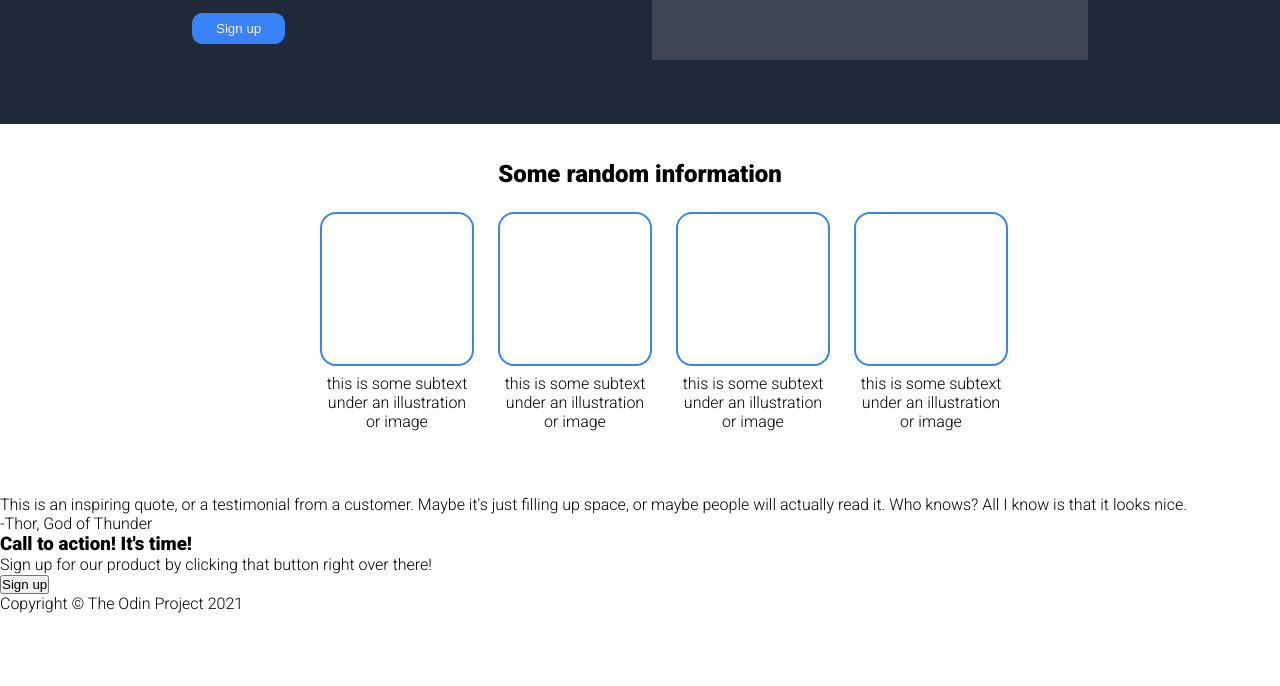
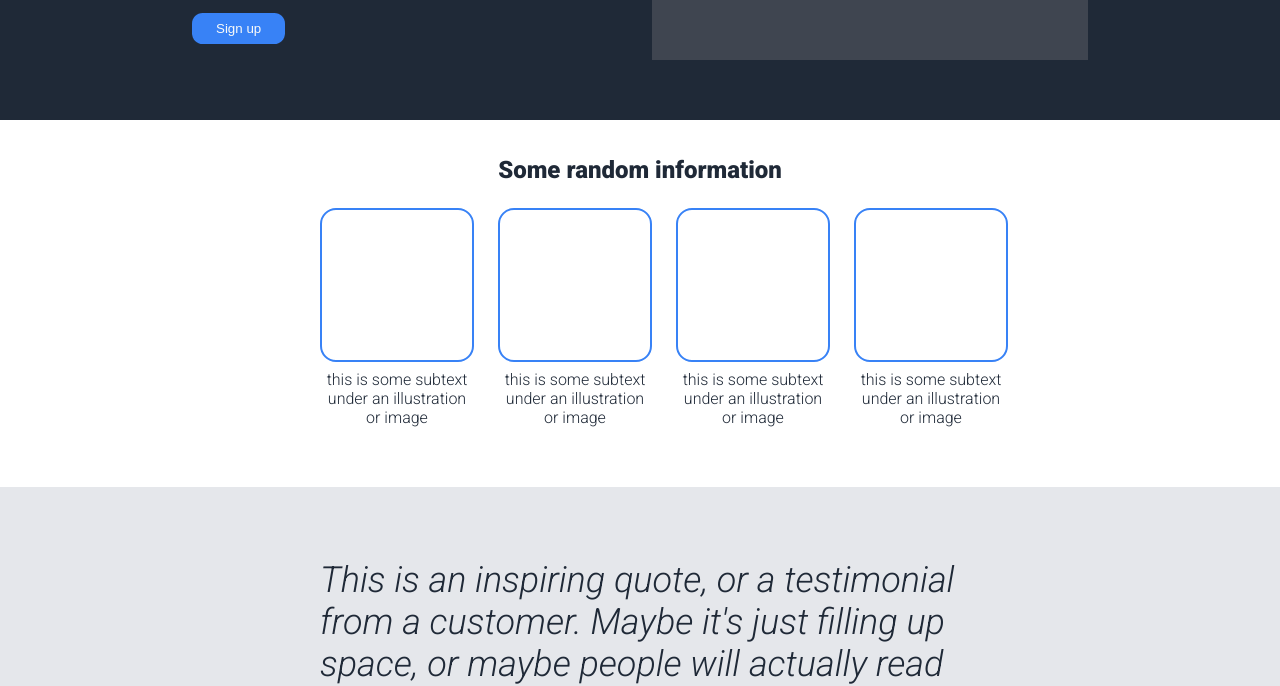
Before and after one commit to gordokay/landing-page, a plain HTML site: page index.html in a window 1280 px wide. Shown: the part 269-955 px from the top of the page. Before the commit the page ends 882 px from the top, so only its background shows below. Drawn offline with Linux system fonts and the light colour scheme.

Commit message:
Add cta and footer styling

```diff
--- a/index.html
+++ b/index.html
@@ -50,7 +50,7 @@
       </div>
     </div>
   </section>
-  <section>
+  <section class="quote">
     <figure>
       <blockquote>
         This is an inspiring quote, or a testimonial from a customer. Maybe it's just filling up space, or maybe people will actually read it. Who knows? All I know is that it looks nice.
@@ -58,7 +58,7 @@
       <figcaption>-Thor, God of Thunder</figcaption>
     </figure>
   </section>
-  <section>
+  <section class="cta-container">
     <div class="cta">
       <div class="cta-text">
         <h3>Call to action! It's time!</h3>
--- a/style.css
+++ b/style.css
@@ -10,7 +10,7 @@ body {
 }
 
 header {
-  padding: 24px 0 64px 0;
+  padding: 24px 0 60px 0;
   display: flex;
   flex-direction: column;
   align-items: center;
@@ -71,7 +71,7 @@ h1 {
   color: #f9faf8
 }
 
-header button {
+button {
   background-color: #3882f6;
   padding: 8px 24px;
   color: #f9faf8;
@@ -80,11 +80,12 @@ header button {
 }
 
 .info {
-  margin: 36px 0 64px 0;
+  margin: 36px 0 60px 0;
   display: flex;
   flex-direction: column;
   align-items: center;
   gap: 24px;
+  color:#1f2937;
 }
 
 .card-container {
@@ -109,3 +110,63 @@ header button {
 .card p {
   text-align: center;
 }
+
+.quote {
+  background-color: #e5e7eb;
+  padding: 72px 0;
+  color: #1f2937;
+}
+
+figure {
+  display: flex;
+  flex-direction: column;
+  margin: 0 auto;
+  gap: 16px;
+}
+
+figcaption {
+  align-self: flex-end;
+  font-weight: 900;
+}
+
+.quote > * {
+  width: 50%;
+}
+
+blockquote {
+  font-size: 36px;
+  font-style: italic;
+  font-weight: 300;
+}
+
+.cta-container {
+  padding: 60px 0 60px 0;
+}
+
+.cta-container > * {
+  width: 60%;
+}
+
+.cta {
+  margin: 0 auto;
+  padding: 48px 72px;
+  background-color: #3882f6;
+  display: flex;
+  color:#f9faf8;
+  justify-content: space-between;
+}
+
+.cta button {
+  border: 1px solid #f9faf8;
+}
+
+footer {
+  padding: 36px;
+  background-color: #1f2937;
+  color: #f9faf8;
+}
+
+footer p {
+  width: fit-content;
+  margin: 0 auto;
+}
```
